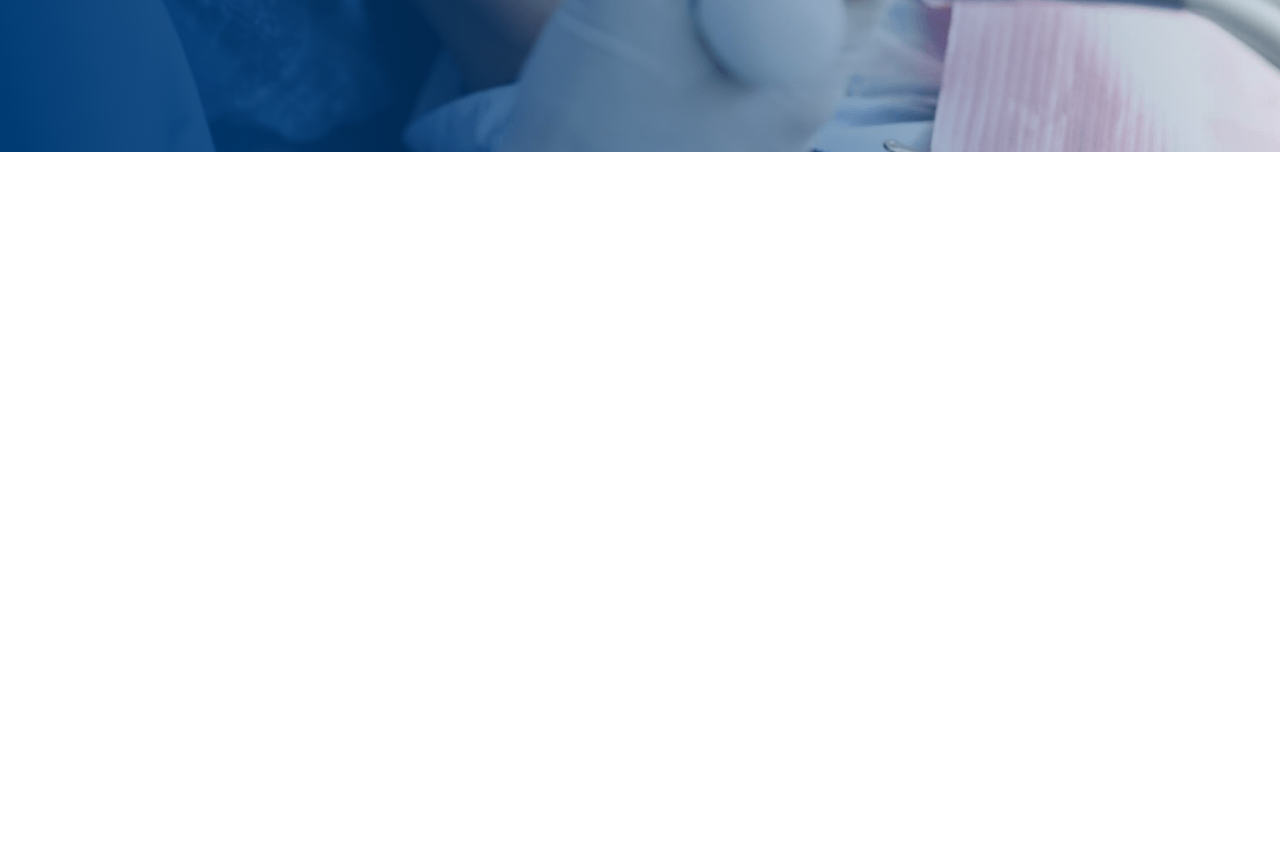
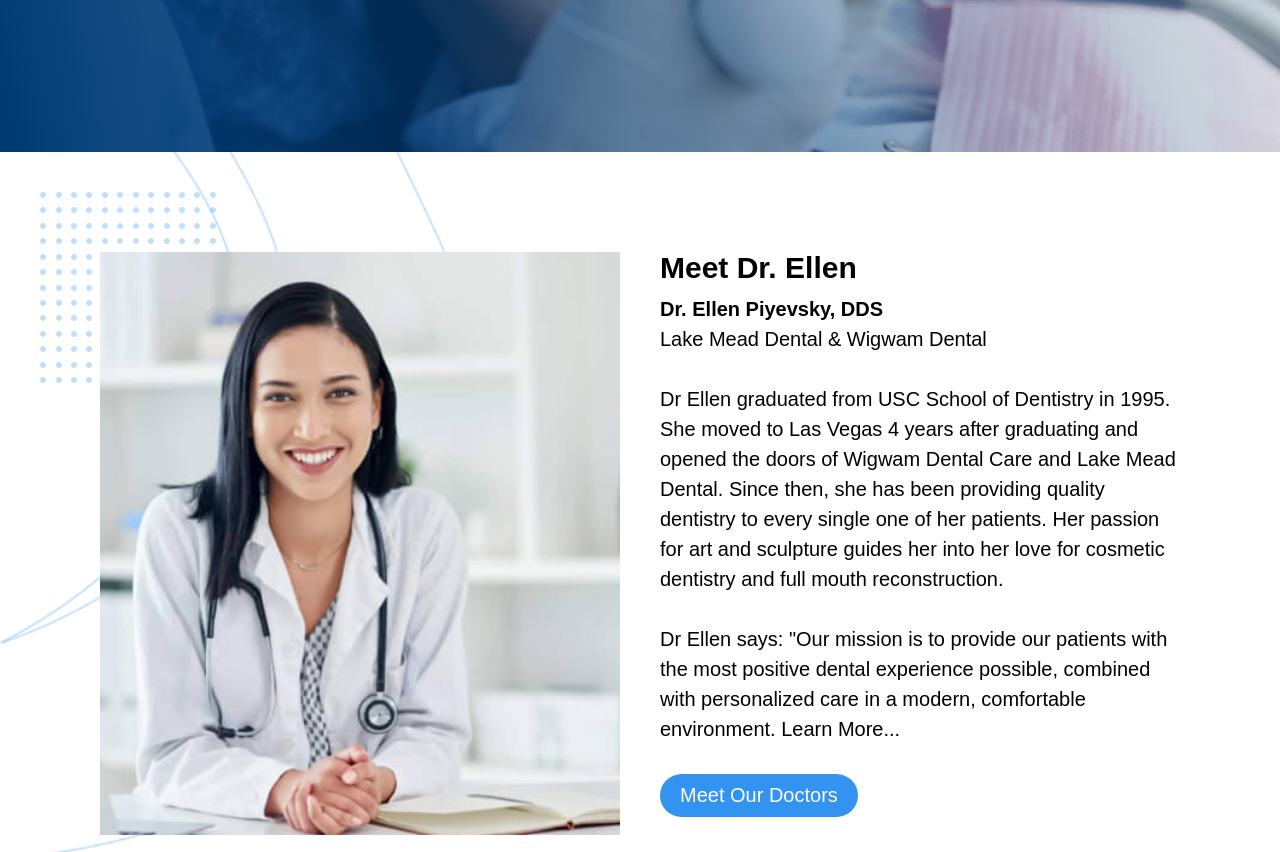
Before and after one commit to idenispankov/lake_mead_dental_next_js, a Next.js app: page / in a window 1280 px wide. Shown: the part 658-1510 px from the top of the page. Before the commit the page ends 810 px from the top, so only its background shows below. Built offline with nearby package versions, Linux system fonts and the light colour scheme.

Commit message:
fixed positioning

```diff
--- a/components/Layout.js
+++ b/components/Layout.js
@@ -8,7 +8,7 @@ export default function Layout({ children }) {
       <div>
         <main>{children}</main>
       </div>
-      {/* <Footer /> */}
+      <Footer />
     </>
   );
 }
--- a/components/MeetDoctor.js
+++ b/components/MeetDoctor.js
@@ -5,6 +5,8 @@ import Button from './Button';
 export default function MeetDoctor() {
   return (
     <section className={styles.section}>
+      <span className={styles.section__image_dots} />
+      <span className={styles.section__image_lines} />
       <div className={styles.section__image}></div>
       <div className={styles.section__text_container}>
         <h3 className={styles.section__heading}>Meet Dr. Ellen</h3>
--- a/components/Navbar.js
+++ b/components/Navbar.js
@@ -10,7 +10,7 @@ export default function Navbar() {
   const [isOpen, setIsOpen] = useState(false);
 
   return (
-    <header>
+    <header className={styles.header}>
       <div className={styles.contact__info}>
         <div className={styles.contact__info_container}>
           <p className={styles.contact__info_greeting}>
--- a/pages/index.js
+++ b/pages/index.js
@@ -4,7 +4,7 @@ import MeetDoctor from '../components/MeetDoctor';
 
 export default function Home() {
   return (
-    <div>
+    <>
       <Head>
         <title>
           Lake Mead Dental | Home | Best Family Dentists in Summerlin, Las Vegas
@@ -30,7 +30,7 @@ export default function Home() {
         <link rel='covid-19' href='/site.webmanifest' />
       </Head>
       <Banner />
-      {/* <MeetDoctor /> */}
-    </div>
+      <MeetDoctor />
+    </>
   );
 }
--- a/styles/Banner.module.css
+++ b/styles/Banner.module.css
@@ -3,7 +3,6 @@
     center/cover;
   width: 100%;
   height: 235px;
-  margin-top: 48px;
 }
 
 .header__banner_overlay {
@@ -54,13 +53,11 @@
   .header__banner_heading {
     text-align: start;
     max-width: 350px;
-    /* font-size: 40px; */
     margin-bottom: 15px;
   }
   .header__banner_text {
     text-align: start;
     margin-bottom: 25px;
-    /* font-size: 14px; */
     max-width: 315px;
   }
 }
@@ -89,7 +86,6 @@
 }
 @media screen and (min-width: 1024px) {
   .header__banner {
-    margin-top: 142px;
     height: 668px;
     background: url('../public/images/header_banner_desktop.png') no-repeat
       center center/cover;
--- a/styles/MeetDoctor.module.css
+++ b/styles/MeetDoctor.module.css
@@ -2,6 +2,7 @@
   max-width: 1600px;
   margin: 0 auto;
   padding: 30px;
+  position: relative;
 }
 
 .section__image {
@@ -10,6 +11,15 @@
   height: 248px;
   margin: 0 auto;
   margin-block-end: 20px;
+  display: block;
+}
+
+.section__image_dots {
+  display: none;
+}
+
+.section__image_lines {
+  display: none;
 }
 
 .section__heading {
@@ -75,7 +85,30 @@
   }
   .section__text {
     font-size: 14px;
-    margin-bottom: 10px;
+    margin-bottom: 18px;
+  }
+  .section__image_dots {
+    background: url('../public/images/dots_doctor.svg') no-repeat center;
+    display: block;
+    position: absolute;
+    top: 40px;
+    left: 40px;
+    width: 176px;
+    height: 191px;
+    z-index: -1;
+  }
+  .section__image_lines {
+    background: url('../public/images/round_lines_doctor.svg') no-repeat center;
+    display: block;
+    position: absolute;
+    top: 0;
+    left: 0;
+    width: 816px;
+    height: 712px;
+    z-index: -1;
+  }
+  .button {
+    font-size: 14px;
   }
 }
 
@@ -96,6 +129,7 @@
   }
   .section__text {
     font-size: 20px;
+    margin-bottom: 30px;
   }
   .button {
     font-size: 20px;
--- a/styles/Navbar.module.css
+++ b/styles/Navbar.module.css
@@ -1,5 +1,11 @@
 .contact__info {
   display: none;
+}
+
+.header {
+  position: absolute;
+  top: 0;
+  z-index: 10;
 }
 
 .navbar {
@@ -60,7 +66,7 @@
   flex-direction: column;
   justify-content: space-between;
   transition: all 0.5s linear;
-  /* background: green; */
+  position: relative;
 }
 
 .hamburger__menu_before,
@@ -102,7 +108,6 @@
 
 .show {
   transform: translateX(0);
-  transition: all 0.5s linear;
 }
 
 .navbar__list_item {
```
Also changed, not shown: styles/normalize.css.
